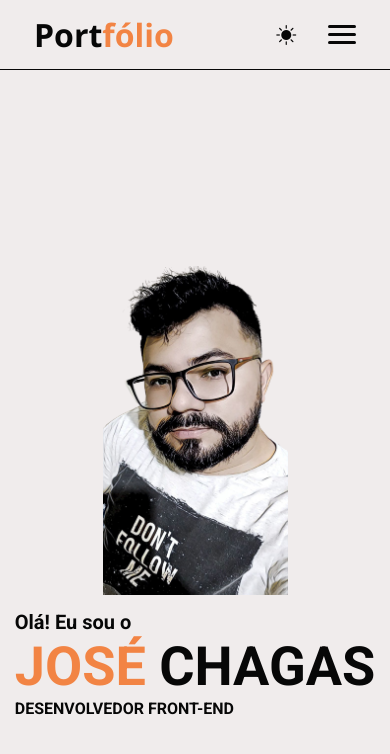
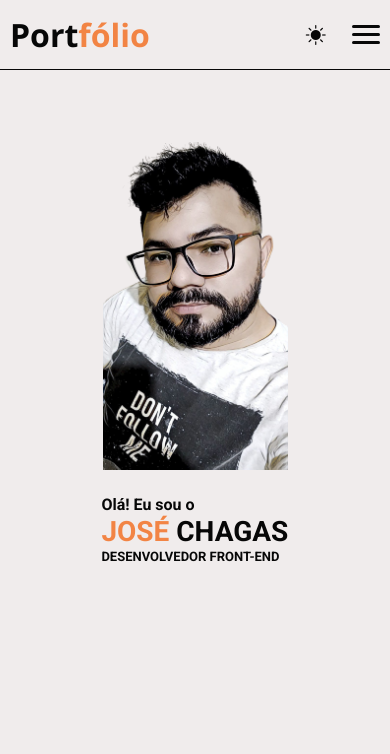
Before and after one commit to JoseChagas37/portfolio-josechagas, a plain HTML site: page index.html in a window 390 px wide. Drawn offline with nearby package versions, Linux system fonts and the light colour scheme.

Commit message:
melhorando responsivo mobile

```diff
--- a/responsivo.css
+++ b/responsivo.css
@@ -1,7 +1,6 @@
-@media (max-width: 768px) {
+@media (max-width: 780px) {
   .hamburguer {
     display: block;
-
   }
   .hamburguer.ativo .bar:nth-child(2) {
     opacity: 0;
@@ -12,10 +11,10 @@
   .hamburguer.ativo .bar:nth-child(3) {
     transform: translateY(-8px) rotate(-45deg);
   }
+
   .navbar {
-    padding: 0 34px;
+    padding: 0 20px;
   }
-
   .nav-menu {
     position: fixed;
     right: -100%;
@@ -29,76 +28,93 @@
     height: 90%;
     transition: 0.3s;
   }
+  .nav-menu.ativo {
+    right: 0;
+  }
   .nav-link {
     transition: 0.5s ease;
     color: #f8f1f1;
     font-weight: 500;
   }
   .nav-link:hover {
-    color:  #f28444;
-    border-bottom: 2px solid  #f8f1f1;
-   }
+    color: #f28444;
+    border-bottom: 2px solid #f8f1f1;
+  }
   .btn-dark {
     padding-left: 59%;
   }
   .nav-item {
     margin: 16px 0;
   }
+
+  .home {
+    display: flex;
+    flex-direction: column-reverse;
+    justify-content: flex-end;
+    gap: 40px;
+  }
+  .home-text .text-h1 {
+    font-size: 68px;
+  }
+  .home-text .text-h1 span {
+    font-size: 68px;
+  }
+  .home-text span {
+    font-size: 28px;
+  }
+}
+@media (max-width: 600px) {
+  .btn-dark {
+    padding-left: 50%;
+  }
+  .home {
+    height: 100vh;
+    gap: 10px;
+  }
+
+  .text-h1 span {
+    font-size: 61px;
+  }
+  .home-text .text-h1 {
+    font-size: 56px;
+  }
+  .home-text span {
+    font-size: 156%;
+  }
+}
+
+@media (max-width: 390px) {
+  .navbar {
+    padding: 0 10px;
+  }
+  .btn-dark {
+    padding-left: 35%;
+
+  }
   .nav-menu.ativo {
-    right: 0px;
+    width: 90%;
   }
 
   .home {
-    flex-direction: column-reverse;
-    justify-content: center;
-    padding: 1px;
-  }
-
-  .home .text-h4 {
-    font-size: 20px;
-  }
-
-  .home-img img {
-    width: 100%;
-  }
-}
-@media (max-width: 600px) {
-  .home{
     height: 100vh;
   }
-
-
-  .text-h1 span {
-    font-size: 70px;
+  .home-text {
+    width: 80%;
+  }
+  .home .text-h1 span {
+    font-size: 28px;
   }
   .home-text .text-h1 {
-    font-size: 70px;
+    font-size: 28px;
   }
-  .btn-dark {
-    padding-left: 50%;
+  .home .home-text h4 {
+    font-size: 16px;
   }
-}
-
-
-@media (max-width: 420px) {
-  .home {
-    height: 100vh;
-  }
-  .nav-menu.ativo {
-    width: 90%;
-    height: 81%;
+  .home-text span {
+    font-size: 13px;
   }
   .home-img img {
     width: 185px;
     padding-bottom: 10px;
   }
-  .text-h1 span {
-    font-size: 54px;
-  }
-  .home-text .text-h1 {
-    font-size: 54px;
-  }
-  .btn-dark {
-    padding-left: 22%;
-  }
 }
```
